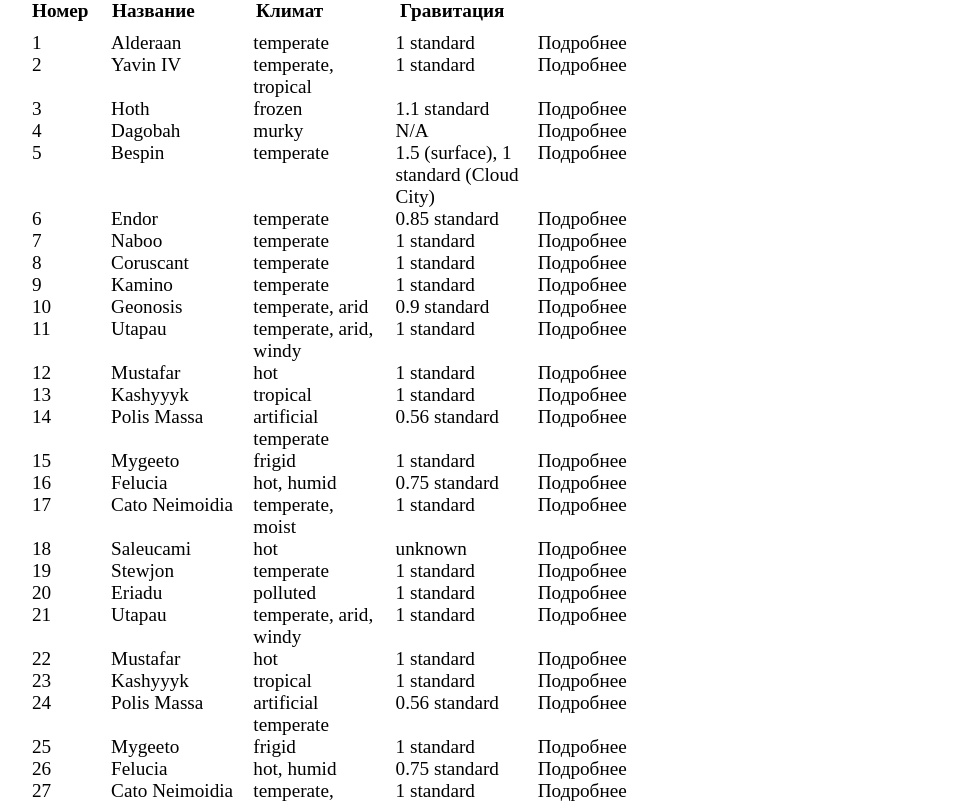
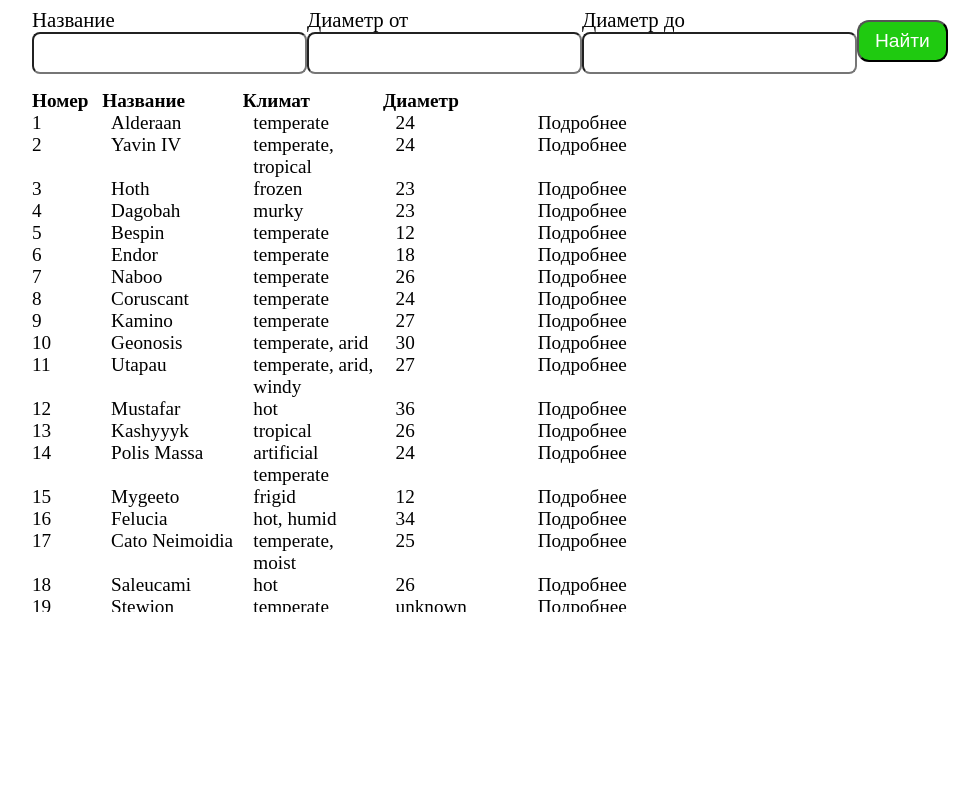
Before and after one commit to EvgenII2/table-with-filters, an Angular app: page / in a window 1280 px wide. Shown: the top 803 px of the page, without its empty margins (292-1271 px from the left). Built offline with nearby package versions, Linux system fonts and the light colour scheme.

Commit message:
added planet filter

```diff
--- a/src/app/app.component.html
+++ b/src/app/app.component.html
@@ -1 +1,2 @@
+<app-planet-filter></app-planet-filter>
 <app-planet-table></app-planet-table>
--- a/src/app/components/planet-filter/planet-filter.component.html
+++ b/src/app/components/planet-filter/planet-filter.component.html
@@ -1 +1,43 @@
-<p>planet-filter works!</p>
+<form class="filter-form"
+      [formGroup]="filterForm"
+      (ngSubmit)="onSubmit()">
+  <div class="control">
+    <label class="control-label">
+      Название
+    </label>
+    <input class="control-input"
+           type="text"
+           formControlName="filterNameControl">
+  </div>
+  <div class="control">
+    <label class="control-label">
+      Диаметр от
+    </label>
+    <input class="control-input"
+           type="number"
+           min="0"
+           formControlName="filterPopulationFromControl">
+    <div class="validate-error"
+         *ngIf="filterForm.controls['filterPopulationFromControl'].invalid && filterForm.controls['filterPopulationFromControl'].touched">
+      Больше 0
+    </div>
+  </div>
+  <div class="control">
+    <label class="control-label">
+      Диаметр до
+    </label>
+    <input class="control-input"
+           type="number"
+           min="0"
+           formControlName="filterPopulationToControl">
+    <div class="validate-error"
+         *ngIf="filterForm.controls['filterPopulationToControl'].invalid && filterForm.controls['filterPopulationToControl'].touched">
+      Больше 0
+    </div>
+  </div>
+  <button class="search-button"
+          type="submit"
+          [disabled]="filterForm.invalid && filterForm.touched">
+    Найти
+  </button>
+</form>
--- a/src/app/components/planet-filter/planet-filter.component.scss
+++ b/src/app/components/planet-filter/planet-filter.component.scss
@@ -0,0 +1,53 @@
+:host {
+  display: block;
+  width: 50%;
+  margin: auto;
+}
+
+.filter-form {
+  display: flex;
+  flex-direction: row;
+  justify-content: space-between;
+  align-items: flex-start;
+  font-size: 1.3rem;
+  margin-bottom: 1rem;
+
+  .control {
+    width: min-content;
+
+    .control-label {
+      margin-bottom: 1rem;
+    }
+
+    .control-input {
+      padding: 0.5rem 0.75rem;
+      font-size: 1.2rem;
+      border-radius: 0.5rem;
+    }
+
+    .validate-error {
+      font-size: 1rem;
+      color: #ec1342;
+    }
+  }
+
+  .search-button {
+    font-size: 1.2rem;
+    padding: 0.5rem 1rem;
+    border-radius: 0.75rem;
+    display: flex;
+    align-self: center;
+    cursor: pointer;
+    background-color: #1fca10;
+    color: #fff;
+  }
+
+  .search-button:hover {
+    box-shadow: 0px 0px 10px 0px rgba(12, 16, 19, 0.3);
+  }
+
+  .search-button:disabled {
+    box-shadow: none;
+    cursor: not-allowed;
+  }
+}
--- a/src/app/components/planet-filter/planet-filter.component.ts
+++ b/src/app/components/planet-filter/planet-filter.component.ts
@@ -1,15 +1,41 @@
-import { Component, OnInit } from '@angular/core';
+import { Component, OnDestroy, OnInit } from '@angular/core';
+import { FormControl, FormGroup, Validators } from '@angular/forms';
+import { Subject, takeUntil } from 'rxjs';
 
 @Component({
   selector: 'app-planet-filter',
   templateUrl: './planet-filter.component.html',
-  styleUrls: ['./planet-filter.component.scss']
+  styleUrls: ['./planet-filter.component.scss'],
 })
-export class PlanetFilterComponent implements OnInit {
+export class PlanetFilterComponent implements OnInit, OnDestroy {
+  filterForm: FormGroup = new FormGroup({
+    filterNameControl: new FormControl(),
+    filterPopulationFromControl: new FormControl('', [Validators.min(0)]),
+    filterPopulationToControl: new FormControl('', [Validators.min(0)]),
+  });
+  destroySub: Subject<boolean> = new Subject();
 
-  constructor() { }
+  constructor() {}
 
   ngOnInit(): void {
+    this.filterForm.valueChanges
+      .pipe(takeUntil(this.destroySub))
+      .subscribe((changes) => {
+        console.log(this.filterForm.controls);
+        Object.keys(this.filterForm.controls).forEach((control) => {
+          this.filterForm.controls[control].updateValueAndValidity({
+            onlySelf: true,
+          });
+          this.filterForm.controls[control].markAsTouched();
+        });
+      });
   }
 
+  ngOnDestroy(): void {
+    this.destroySub.next(true);
+  }
+
+  onSubmit() {
+    console.log(this.filterForm.getRawValue());
+  }
 }
--- a/src/app/components/planet-table-row/planet-table-row.component.html
+++ b/src/app/components/planet-table-row/planet-table-row.component.html
@@ -2,6 +2,6 @@
   <div class="table-cell">{{index}}</div>
   <div class="table-cell">{{planetInfo?.name}}</div>
   <div class="table-cell">{{planetInfo?.climate}}</div>
-  <div class="table-cell">{{planetInfo?.gravity}}</div>
+  <div class="table-cell">{{planetInfo?.rotation_period}}</div>
   <div class="table-cell">Подробнее</div>
 </div>
--- a/src/app/components/planet-table/planet-table.component.html
+++ b/src/app/components/planet-table/planet-table.component.html
@@ -2,7 +2,7 @@
   <div class="table-cell-title">Номер</div>
   <div class="table-cell-title">Название</div>
   <div class="table-cell-title">Климат</div>
-  <div class="table-cell-title">Гравитация</div>
+  <div class="table-cell-title">Диаметр</div>
 </div>
 <div class="table">
   <app-planet-table-row *ngFor="let planet of planets; index as i"
--- a/src/app/components/planet-table/planet-table.component.scss
+++ b/src/app/components/planet-table/planet-table.component.scss
@@ -8,18 +8,12 @@
 .table-row-title {
   display: grid;
   grid-template-columns: 1fr repeat(4, 2fr);
-  grid-gap: 1rem;
-  gap: 1rem;
-  position: fixed;
-  top: 0;
-  width: 50%;
-  background: #fff;
-
   .table-cell-title {
     font-weight: 600;
   }
 }
 
 .table {
-  margin-top: 2rem;
+  height: 500px;
+  overflow: auto;
 }
```
Also changed, not shown: src/app/app.module.ts (+8 -4 lines).
